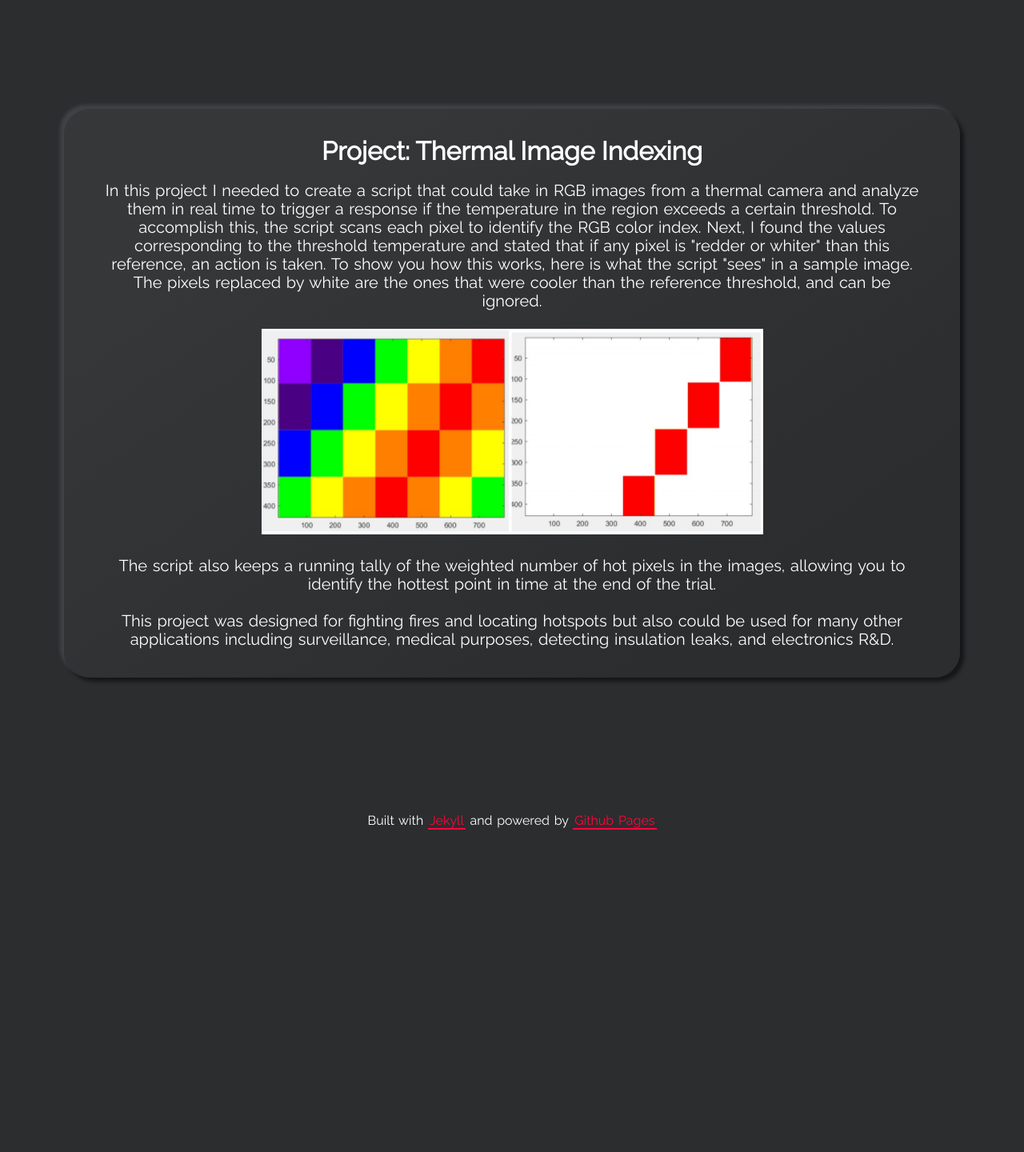
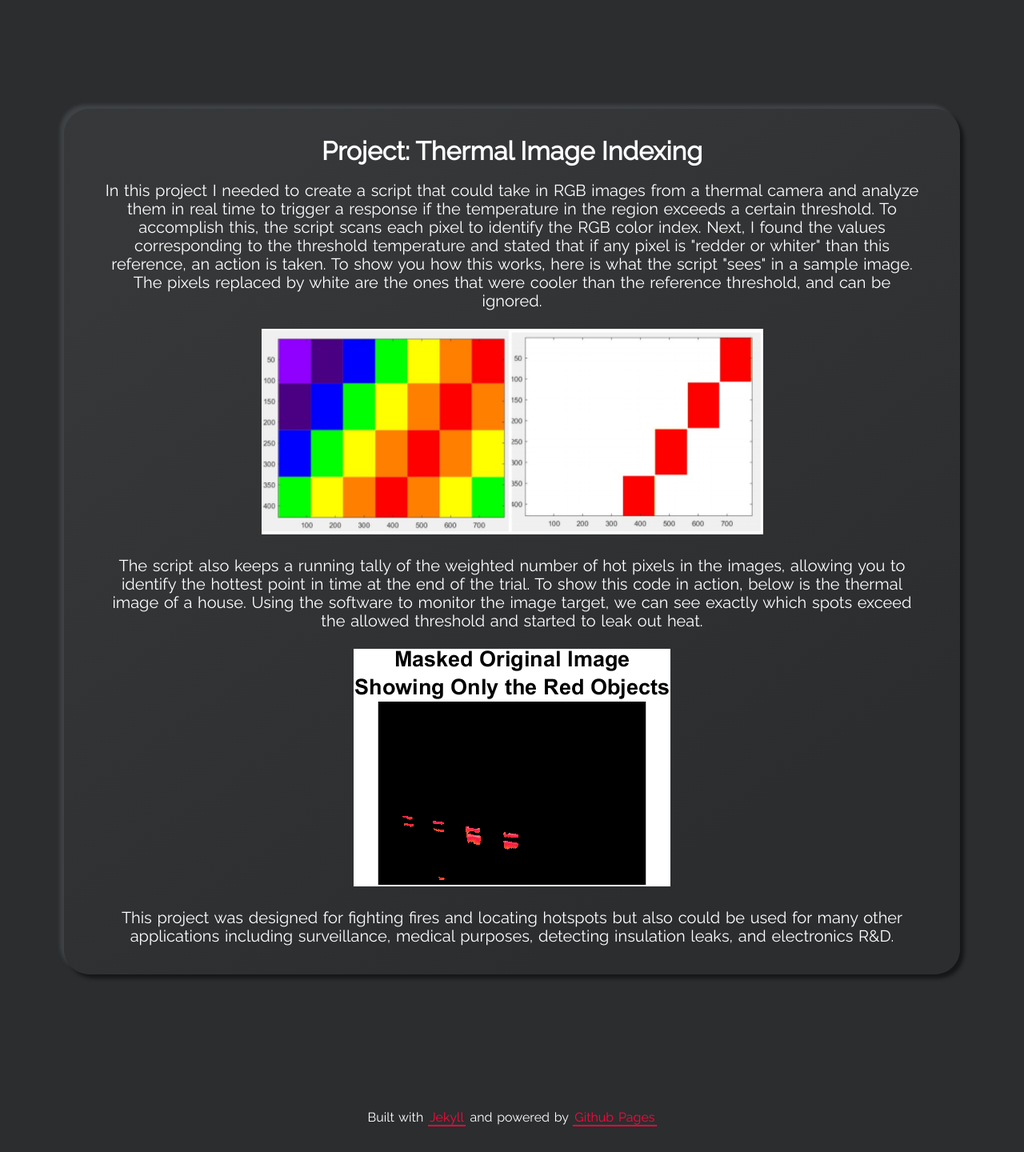
Before and after one commit to logansgithub/website, a Jekyll site: the page built from heatmap.md, in a window 1280 px wide. Shown: the whole page at 80% size. Built offline with Jekyll 4.4.1, drawn with Linux system fonts in a browser that asks for light colours; before the commit the page ends 1069 px from its top, so only the background shows below that.

Commit message:
Update section-heatmap.html

```diff
--- a/_includes/section-heatmap.html
+++ b/_includes/section-heatmap.html
@@ -5,8 +5,9 @@ In this project I needed to create a script that could take in RGB images from a
   <IMG SRC="/website/assets/heatmap.png" alt="heatmap" class="responsive">
 </br>
 </br>
-The script also keeps a running tally of the weighted number of hot pixels in the images, allowing you to identify the hottest point in time at the end of the trial.
+The script also keeps a running tally of the weighted number of hot pixels in the images, allowing you to identify the hottest point in time at the end of the trial. To show this code in action, below is the thermal image of a house. Using the software to monitor the image target, we can see exactly which spots exceed the allowed threshold and started to leak out heat.
+</br></br>
+  <IMG SRC="/website/assets/thermalred.png" alt="heatmap" class="responsive">
 </br></br>
 This project was designed for fighting fires and locating hotspots but also could be used for many other applications including surveillance, medical purposes, detecting insulation leaks, and electronics R&D.
-
 </p>
```
